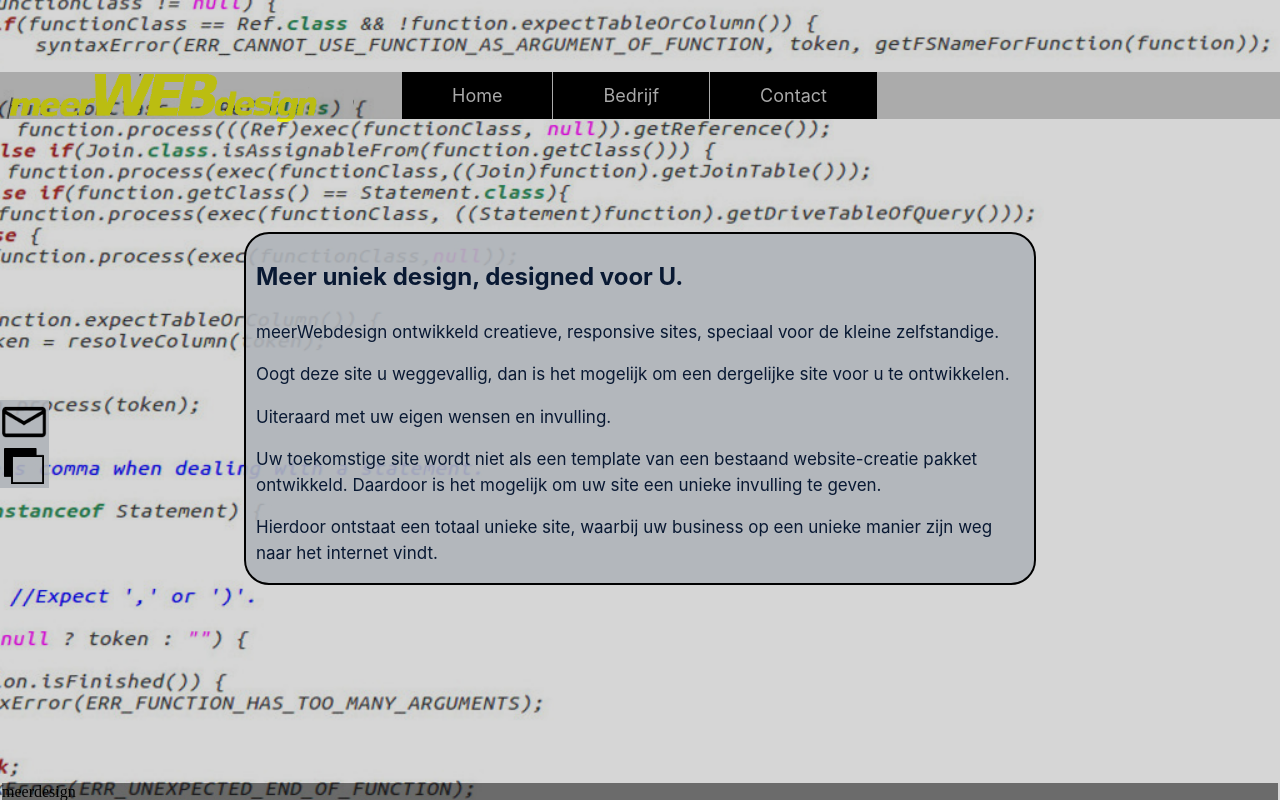
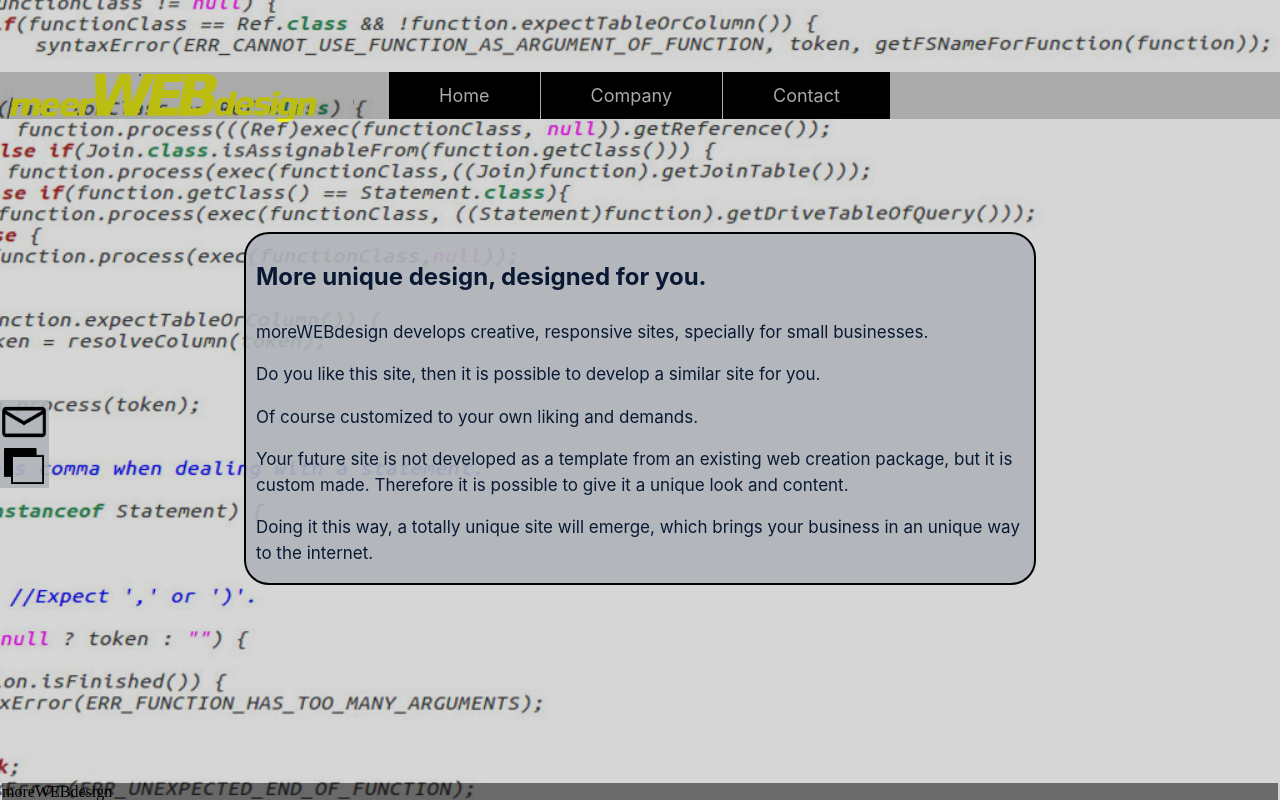
Before and after one commit to wybrandvdmeer/website-engels, a plain HTML site: page index.html in a window 1280 px wide. Drawn offline with Linux system fonts and the light colour scheme.

Commit message:
English content.

```diff
--- a/index.html
+++ b/index.html
@@ -1,7 +1,7 @@
 <!doctype html>
 <html>
 	<head>
-		<title>website.com</title>
+		<title>www.morewebdesign.eu</title>
 		<meta http-equiv="X-UA-Compatible" content="IE=edge,chrome=1">
 		<link rel="stylesheet" type="text/css" href="main.css">
 	</head>
@@ -39,21 +39,21 @@
 		<div class="main-container">
 			<div class=main-menu>
 				<ul class="fontclass">
-					<li><a class="linkstyle" href="./index.html"></a>Home</li>
-					<li><a class="linkstyle" href="./bedrijf/bedrijf.html">Bedrijf</a></li>
+					<li><a class="linkstyle" href="./index.html">Home</a></li>
+					<li><a class="linkstyle" href="./bedrijf/bedrijf.html">Company</a></li>
 					<li><a class="linkstyle" href="./contact/contact.html">Contact</a></li>
 				</ul>
 			</div>
 			<div class="content content-home fade-2sec">
-				<h4>Meer uniek design, designed voor U.</h4>
-				<p>meerWebdesign ontwikkeld creatieve, responsive sites, speciaal voor de kleine zelfstandige.</p>
-				<p>Oogt deze site u weggevallig, dan is het mogelijk om een dergelijke site voor u te ontwikkelen.</p>
-				<p>Uiteraard met uw eigen wensen en invulling.</p>
-				<p>Uw toekomstige site wordt niet als een template van een bestaand website-creatie pakket ontwikkeld. Daardoor is het mogelijk om uw site een unieke invulling te geven.</p>
-				<p>Hierdoor ontstaat een totaal unieke site, waarbij uw business op een unieke manier zijn weg naar het internet vindt.</p>
+				<h4>More unique design, designed for you.</h4>
+				<p>moreWEBdesign develops creative, responsive sites, specially for small businesses.</p>
+				<p>Do you like this site, then it is possible to develop a similar site for you.</p>
+				<p>Of course customized to your own liking and demands.</p>
+				<p>Your future site is not developed as a template from an existing web creation package, but it is custom made. Therefore it is possible to give it a unique look and content.</p>
+				<p>Doing it this way, a totally unique site will emerge, which brings your business in an unique way to the internet.</p>
 			</div>
 		</div>
-		<div class="footer">meerdesign</div>
+		<div class="footer">moreWEBdesign</div>
 	</div>
 	<script type="text/javascript" src="scripts/functionality.js"></script>
 </body>
```
Also changed, not shown: bedrijf/bedrijf.html (+9 -9 lines), contact/contact.html (+3 -3 lines).
